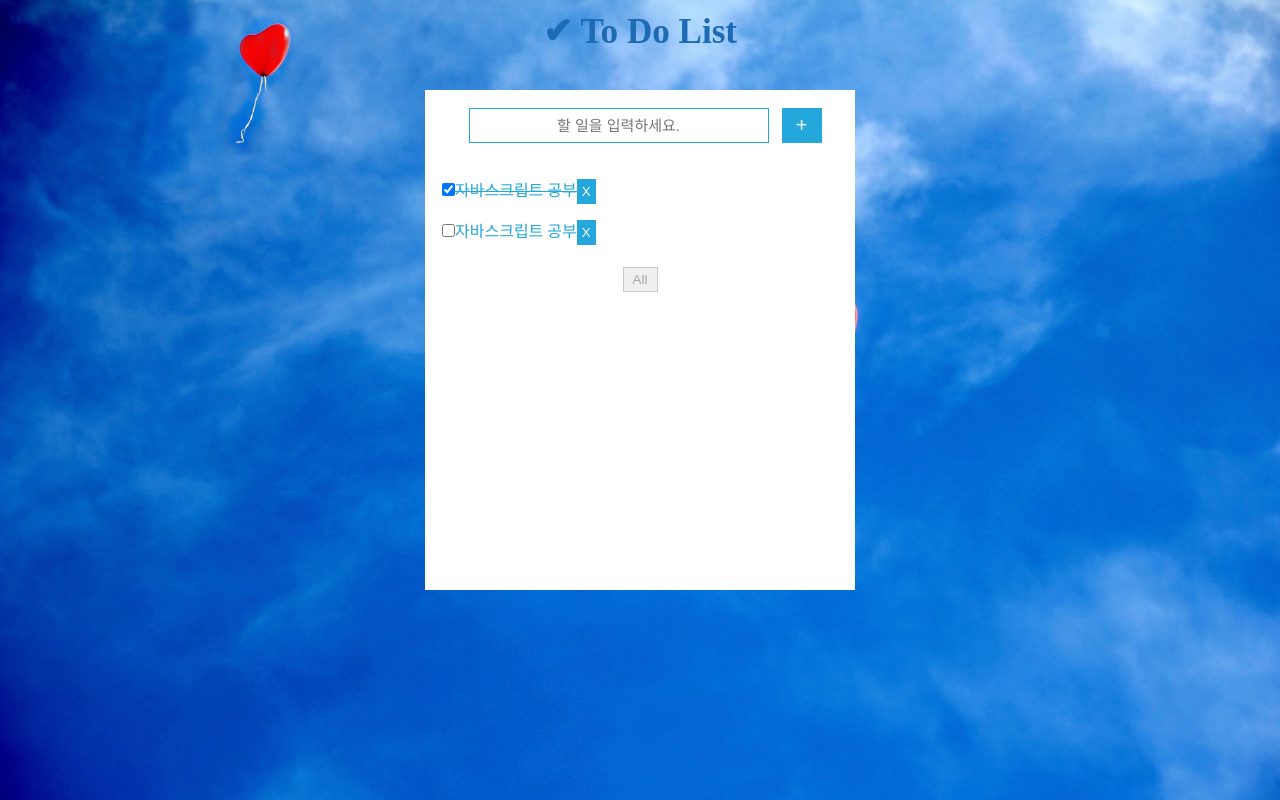
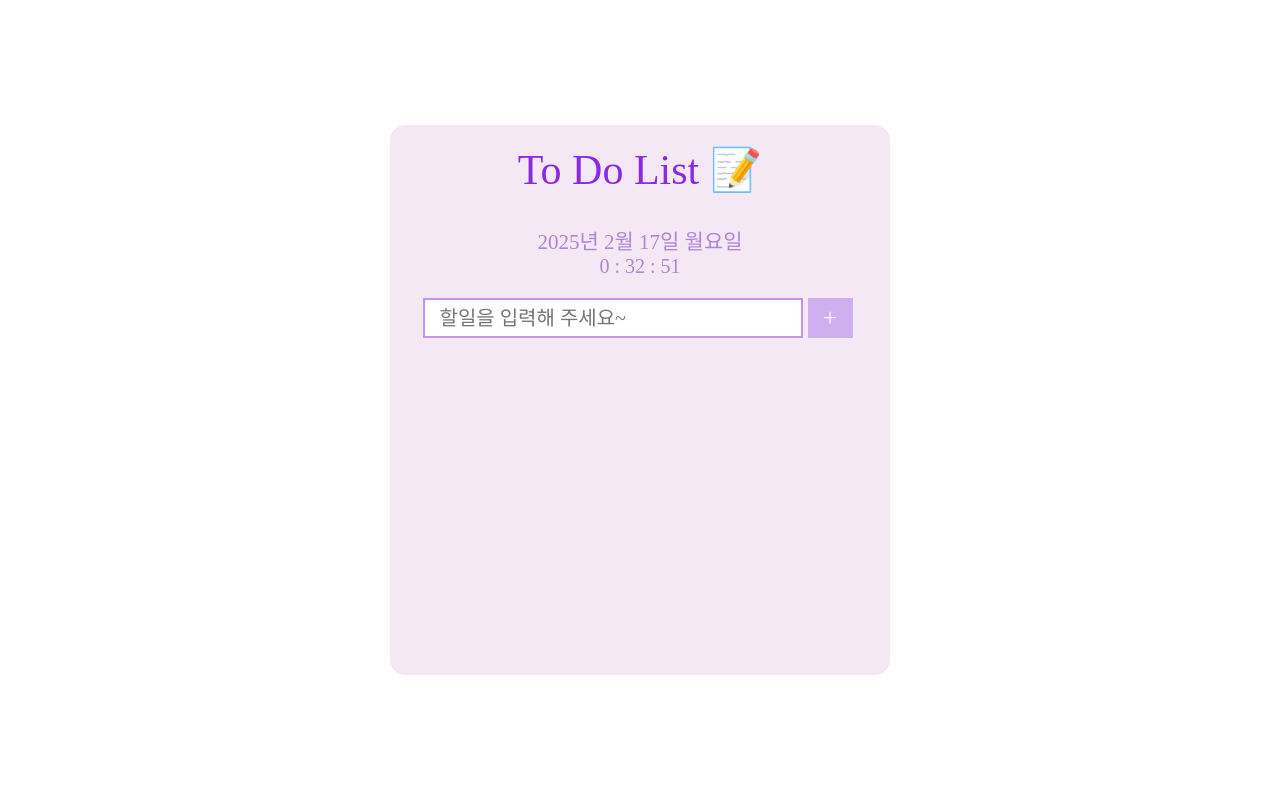
Before and after one commit to harang35/todolist, a plain HTML site: page index.html in a window 1280 px wide. Drawn offline with Linux system fonts and the light colour scheme; a web font is replaced by a local one.

Commit message:
새로운 todo

```diff
--- a/index.html
+++ b/index.html
@@ -3,157 +3,24 @@
   <head>
     <meta charset="UTF-8" />
     <meta name="viewport" content="width=device-width, initial-scale=1.0" />
-    <title>todo list</title>
-    <style>
-      * {
-        margin: 0;
-        padding: 0;
-        box-sizing: border-box;
-      }
-      body {
-        width: 100%;
-        height: 600px;
-        background-image: url("back-sky.jpg");
-        background-size: cover; /* 이미지 전체 영역 채우기 */
-        background-repeat: no-repeat; /* 이미지 반복 제거 */
-
-        display: flex;
-        justify-content: center; /* 가로 중앙 정렬 */
-      }
-      #todo1 {
-        width: 450px;
-        height: 650px;
-        padding: 10px;
-      }
-      #title {
-        width: 100%;
-        height: 80px;
-        color: rgb(28, 107, 180);
-        font-size: 30px;
-        text-align: center;
-      }
-      #todo2 {
-        width: 100%;
-        height: 500px;
-        background-color: white;
-      }
-      #todo_box {
-        width: 100%;
-        height: 70px;
-        background-color: white;
-        display: flex; /* flexbox 적용 */
-        justify-content: center; /* 가로중앙정렬 */
-        align-items: center; /* 세로중앙정렬 */
-      }
-      #input_box {
-        display: flex;
-        background-color: white;
-        padding: 10px;
-      }
-      #todo_input {
-        width: 300px;
-        height: 35px;
-        border: 1px solid rgb(36, 167, 219);
-        color: rgb(107, 107, 107);
-        background-color: white;
-        text-align: center;
-        font-size: 15px;
-      }
-      /* input focus 테두리 색상 */
-      #input:focus {
-        border-color: #007bff;
-        outline: none;
-        box-shadow: 0 0 5px rgba(0, 123, 255, 0.5);
-      }
-      #add {
-        background-color: rgb(36, 167, 219);
-        margin-left: 3px; /* 왼쪽 밖 여백 */
-        text-align: center;
-      }
-      #addBtn {
-        width: 40px;
-        height: 35px;
-        color: white;
-        font-size: 20px;
-        background-color: rgb(36, 167, 219);
-        border: none;
-      }
-      #list {
-        width: 90%;
-        display: flex;
-        list-style: none;
-        display: block;
-        padding: 0;
-        margin: 10px;
-      }
-      #todo_list ul li {
-        width: 90%;
-        background-color: white;
-        list-style: none; /*리스트 말머리 없애기*/
-        padding: 7px;
-        border: none;
-        color: rgb(36, 167, 219);
-        /*border: 1px solid rgb(211, 32, 32);*/
-      }
-      #todo_all {
-        display: flex;
-        justify-content: center; /* 수평 중앙 정렬 */
-        align-items: center; /* 수직 중앙 정렬 */
-        width: 100%;
-        height: 35px;
-        border: 0;
-      }
-      .completed {
-        text-decoration: line-through;
-        color: gray;
-      }
-      .delete-btn {
-        background-color: rgb(36, 167, 219);
-        color: white;
-        border: none;
-        padding: 5px;
-        cursor: pointer;
-      }
-      .delete-btn:hover {
-        /* 커서와 버튼색 변경*/
-        cursor: pointer;
-        background-color: rgb(238, 76, 76);
-      }
-      #show_all {
-        width: 35px;
-        height: 70%;
-        color: rgb(167, 166, 166);
-        border: 1px solid rgb(199, 201, 202);
-      }
-    </style>
+    <title>To Do List</title>
+    <link rel="stylesheet" href="style.css">
   </head>
   <body>
-    <div id="todo1">
-      <div id="title">
-        <h3>✔ To Do List</h3>
-        <h5></h5>
+    <div id="todo_todo">
+      <div id="title">To Do List 📝</div>
+      <div id="date"></div>
+      <span id="time"></span>
+      <div id="todo_input">
+        <div id="input0">
+          <input id="input_box" type="text" placeholder="할일을 입력해 주세요~" />
+        </div>
+        <div id="addBtn" onclick="btn_event()">+</div>
       </div>
-      <div id="todo2">
-        <div id="todo_box">
-          <div id="input_box">
-            <input
-              id="todo_input"
-              type="text"
-              placeholder="할 일을 입력하세요."
-            />
-          </div>
-          <div id="add"><button id="addBtn">+</button></div>
-        </div>
-        <div id="todo_list">
-          <div>
-            <ul id="list"></ul>
-          </div>
-          <div id="todo_all">
-            <button id="show_all" data-type="all">All</button>
-          </div>
-        </div>
+      <div id="todo_list">
+        <ul></ul>
       </div>
     </div>
-    <script src="main.js"></script>
+    <script src="todos.js"></script>
   </body>
 </html>
--- /dev/null
+++ b/style.css
@@ -0,0 +1,109 @@
+@font-face {
+  font-family: "Ownglyph_ParkDaHyun";
+  src: url("https://fastly.jsdelivr.net/gh/projectnoonnu/2411-3@1.0/Ownglyph_ParkDaHyun.woff2")
+    format("woff2");
+  font-weight: normal;
+  font-style: normal;
+}
+* {
+  margin: 0;
+  padding: 0;
+  box-sizing: border-box;
+}
+body {
+  height: 100vh;
+  font-family: "Ownglyph_ParkDaHyun";
+  display: flex;
+  justify-content: center;
+  align-items: center;
+}
+#todo_todo {
+  width: 500px;
+  height: 550px;
+  background-color: rgb(245, 232, 245);
+  text-align: center;
+  border-radius: 15px;
+}
+#title {
+  width: 100%;
+  height: 60px;
+  font-size: 42px;
+  color: blueviolet;
+  margin-top: 20px;
+}
+#date {
+  width: 100%;
+  height: 30px;
+  font-size: 21px;
+  color: rgb(174, 132, 212);
+  margin-top: 20px;
+}
+#time {
+  font-size: 20px;
+  color: rgb(174, 132, 212);
+}
+#todo_input {
+  display: flex;
+  justify-content: center;
+}
+#input0 {
+  margin-top: 20px;
+}
+#input_box {
+  width: 380px;
+  height: 40px;
+  font-size: 20px;
+  padding: 5px 15px;
+  font-family: "Ownglyph_ParkDaHyun";
+  border: 2px solid rgb(196, 147, 242);
+}
+#addBtn {
+  width: 45px;
+  height: 40px;
+  margin: 20px 5px 10px 5px;
+  padding: 5px 15px;
+  background-color: rgb(208, 175, 238);
+  color: white;
+  font-size: 25px;
+  display: flex;
+  align-items: center;
+  justify-content: center;
+  cursor: pointer;
+}
+#todo_list {
+  display: flex;
+  justify-content: center;
+}
+ul {
+  list-style: none;
+  width: 440px;
+  height: 30px;
+  font-size: 20px;
+}
+li {
+  color: rgb(111, 110, 110);
+  list-style: none;
+  display: flex;
+  justify-content: space-between;
+  align-items: center;
+  margin: 10px;
+}
+/* 체크 박스*/
+.completed {
+  text-decoration: line-through;
+  color: rgb(178, 175, 175);
+}
+.del {
+  color: yellow;
+  background-color: rgb(171, 97, 241);
+  font-size: 18px;
+  border: 0;
+  width: 40px;
+  height: 30px;
+  cursor: pointer;
+}
+.del:hover {
+  /* 커서와 버튼색 변경*/
+  cursor: pointer;
+  background-color: rgb(188, 26, 242);
+}
--- /dev/null
+++ b/todos.js
@@ -0,0 +1,107 @@
+// 1. 투두리스트 디자인 만들기
+// 2. Todo 객체 생성
+// 기본 속성 : 내용, 체크여부, id값,
+/* const todos = [todo, todo, todo];
+
+const todo = {
+  title: "",
+  checked: false,
+  id: "",
+};*/
+
+const todos = [];
+
+const date1 = document.getElementById("date");
+const input1 = document.getElementById("input_box");
+const addBtn1 = document.getElementById("addBtn");
+const todo_list1 = document.getElementById("todo_list");
+
+// 현재 날짜
+function date_up() {
+  const today = new Date();
+  const year = today.getFullYear(); //년
+  const month = today.getMonth() + 1; //월
+  const dates = today.getDate(); //일
+  const day = today.getDay(); //요일
+  const days = [
+    "일요일",
+    "월요일",
+    "화요일",
+    "수요일",
+    "목요일",
+    "금요일",
+    "토요일",
+  ];
+  date1.innerHTML = `${year}년 ${month}월 ${dates}일 ${days[day]}`;
+}
+date_up();
+
+// 현재 시간
+const times = document.getElementById("time");
+
+  setInterval(() => {
+    const today = new Date(); //현재 날짜 가져요기
+    const h = today.getHours(); //현재 시간 가져요기
+    const m = today.getMinutes(); //현재 분 가져요기
+    const s = today.getSeconds(); //현재 초 가져요기
+
+    times.innerHTML = `${h} : ${m < 10 ? "0" + m : m} : ${
+      s < 10 ? "0" + s : s
+    }`;
+   }, 1000); // 현재 시:분:초 화면에 보여주기
+
+// 추가 버튼
+function btn_event(){
+  let input1=document.getElementById("input_box");
+  let info=input1.value;
+
+  const info1 = input1.value.trim(); // 입력값 가져오기
+  if (info1 === "") return alert("할 일을 입력하세요!");
+
+  // 할일 객체 생성
+  const newTodo = {
+    title: info,
+    checked: false,
+    id: Date.now(), // 고유 ID 생성
+  };
+
+  input1.value="";
+  todos.push(newTodo); // 배열에 추가
+
+  let newLi=document.createElement("li");
+  let span=document.createElement("span");
+  span.innerHTML=info;
+
+  //ul에 li를 넣기
+  let ul=document.querySelector("ul");
+
+  // 체크박스
+  let check=document.createElement("input");
+  check.type="checkbox";
+  check.setAttribute("class","check");
+
+  // 체크박스 변경 이벤트
+  check.addEventListener("change", () => {
+    newLi.classList.toggle("completed"); // 체크시 스타일 변경
+    newLi.check = check.checked;  // 배열 상태 변경
+  });
+
+  // del 버튼
+  let del=document.createElement("button");
+  del.setAttribute("class","del");
+  del.innerHTML="X";
+
+  // del 버튼 이벤트
+  del.addEventListener("click", ()=>{
+    document.querySelector("ul").removeChild(newLi);
+  })
+
+  // 체크박스 li 넣기
+  newLi.appendChild(check);
+  // 추가된 할일을 문자로 바꾸어 li 추가
+  newLi.appendChild(span);
+  // 삭제 후 li 추가
+  newLi.appendChild(del);
+  //li를 ul에 넣기
+  ul.appendChild(newLi);
+}
```
